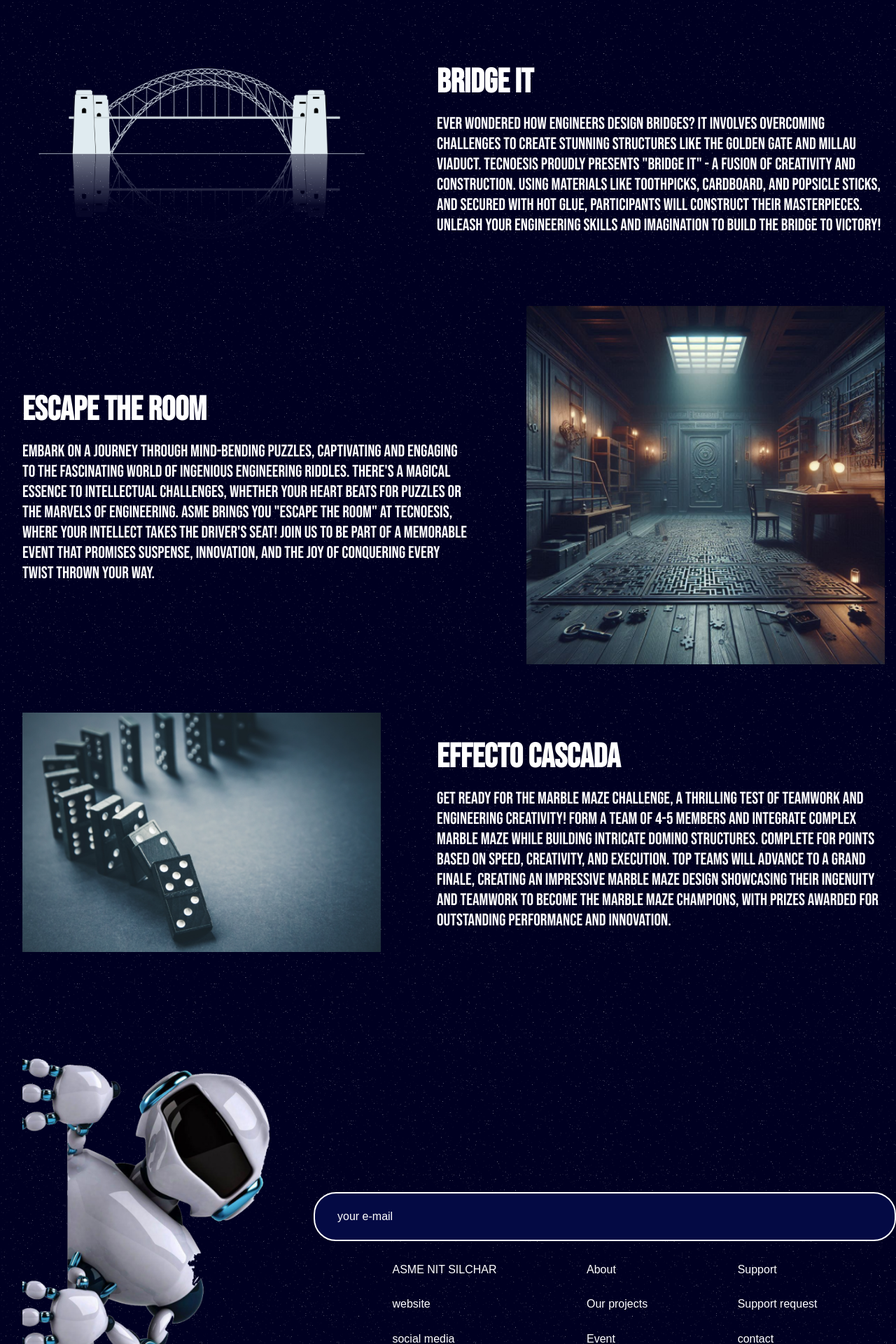
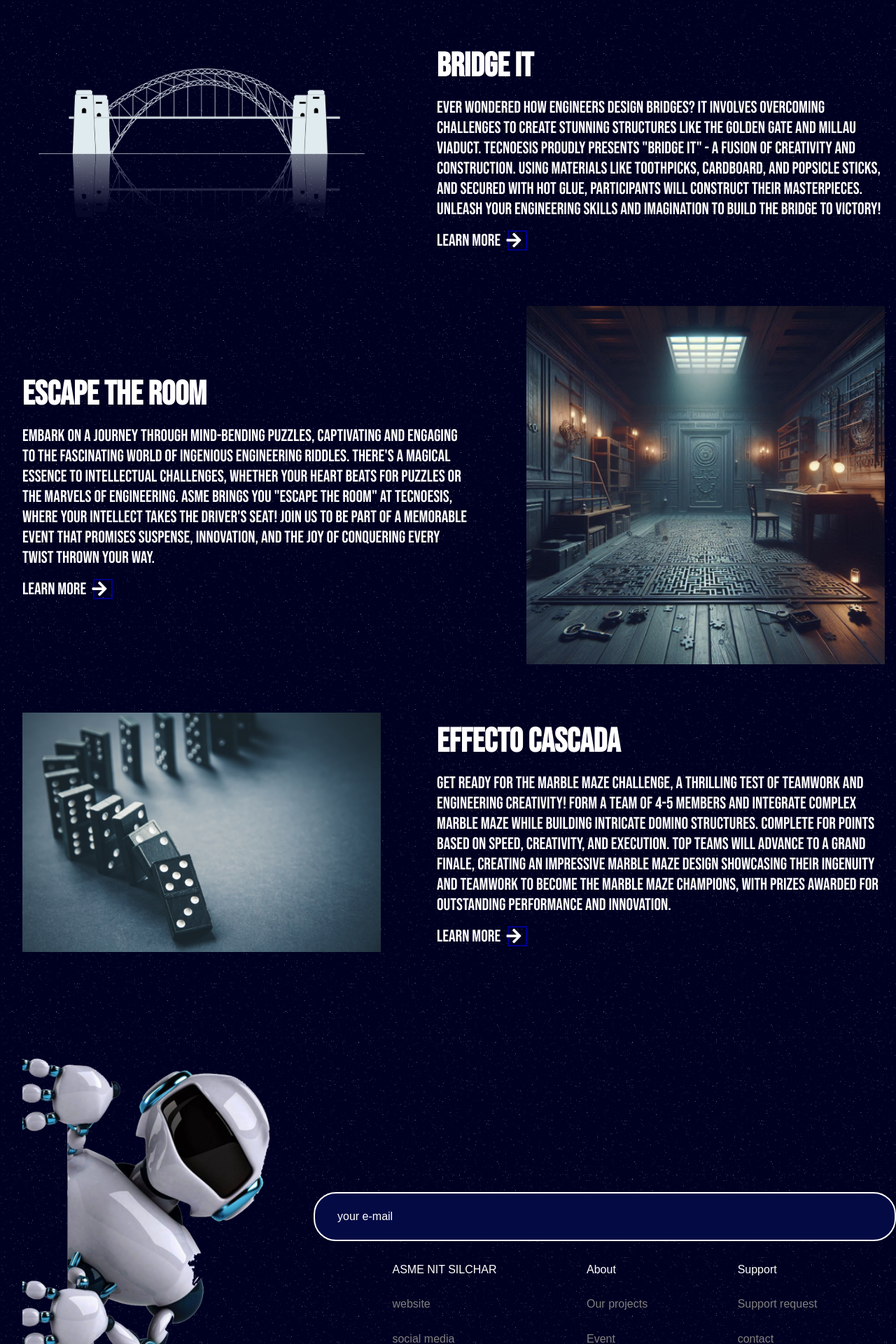
Before and after one commit to ASME-NITS/ASME-NITS, a React (Vite) app: page /events in a window 1280 px wide. Shown: the part 880-2800 px from the top of the page at 70% size. Built offline with nearby package versions, Linux system fonts and the light colour scheme.

Commit message:
added learn more button

```diff
--- a/package.json
+++ b/package.json
@@ -12,6 +12,7 @@
   "dependencies": {
     "react": "^18.2.0",
     "react-dom": "^18.2.0",
+    "react-icons": "^5.4.0",
     "react-router-dom": "^6.28.1",
     "react-router-hash-link": "^2.4.3",
     "sass": "^1.75.0"
--- a/src/Components/Events.jsx
+++ b/src/Components/Events.jsx
@@ -5,6 +5,7 @@ import bi from '../assets/BI.png';
 import ec from '../assets/EC.png';
 import robot from '../assets/robot.png';
 import { NavLink } from 'react-router-dom';
+import { FaArrowRight } from "react-icons/fa";
 const Events = () => {
   return (
     <main>
@@ -17,11 +18,17 @@ const Events = () => {
       <section className="events">
         <div className="eventName">
           <div className="eventDesc">
-          <h2>AEROSTRIKE</h2>
-          <p>Want to take flight with your creative, favorite childhood pastime DIY plane modeling skills?
-            Well look no further. ASME - NJIT Silchar Student Section brings to you “AeroStrike”, in collaboration with the MES under MechActivity 10.0.
-            A competition to let your creativity soar and put your aeronautical skills to the test. "AeroStrike" is a simple competition designed to test your knowledge of weight distribution and aerodynamics
-          </p>
+            <h2>AEROSTRIKE</h2>
+            <p>Want to take flight with your creative, favorite childhood pastime DIY plane modeling skills?
+              Well look no further. ASME - NJIT Silchar Student Section brings to you “AeroStrike”, in collaboration with the MES under MechActivity 10.0.
+              A competition to let your creativity soar and put your aeronautical skills to the test. "AeroStrike" is a simple competition designed to test your knowledge of weight distribution and aerodynamics
+            </p>
+            <NavLink to="/events" className="learn">
+              Learn More
+              <div className="box">
+                <FaArrowRight className="arrow" />
+              </div>
+            </NavLink>
           </div>
           <div className="eventImg">
             <img src={aerostrike} alt="dd" />
@@ -37,6 +44,12 @@ const Events = () => {
           Ever wondered how engineers design bridges? It involves overcoming challenges to create stunning structures like the Golden Gate and Millau Viaduct.
           Tecnoesis proudly presents "Bridge It" - a fusion of creativity and construction. Using materials like toothpicks, cardboard, and popsicle sticks, and secured with hot glue, participants will construct their masterpieces. Unleash your engineering skills and imagination to build the bridge to victory!
           </p>
+          <NavLink to='/events' className="learn">
+              Learn More
+              <div className="box">
+                <FaArrowRight className="arrow" />
+              </div>
+            </NavLink>
           </div>
         </div>
         <div className="eventName">
@@ -46,6 +59,12 @@ const Events = () => {
           Embark on a journey through mind-bending puzzles, captivating and engaging to the fascinating world of ingenious engineering riddles. There's a magical essence to intellectual challenges, whether your heart beats for puzzles or the marvels of engineering.
           ASME brings you "Escape the Room" at Tecnoesis, where your intellect takes the driver's seat! Join us to be part of a memorable event that promises suspense, innovation, and the joy of conquering every twist thrown your way.
           </p>
+          <NavLink to="/events" className="learn">
+              Learn More
+              <div className="box">
+                <FaArrowRight className="arrow" />
+              </div>
+          </NavLink>
           </div>
           <div className="eventImg">
             <img src={etr} alt="dd" />
@@ -60,6 +79,12 @@ const Events = () => {
           <p>
           Get ready for the Marble Maze Challenge, a thrilling test of teamwork and engineering creativity! Form a team of 4-5 members and integrate complex marble maze while building intricate domino structures. Complete for points based on speed, creativity, and execution. Top teams will advance to a grand finale, creating an impressive marble maze design showcasing their ingenuity and teamwork to become the Marble Maze Champions, with prizes awarded for outstanding performance and innovation.
           </p>
+          <NavLink to="/events" className="learn">
+              Learn More
+              <div className="box">
+                <FaArrowRight className="arrow" />
+              </div>
+            </NavLink>
           </div>
 
         </div>
@@ -72,13 +97,13 @@ const Events = () => {
           <div className="anchors">
             <NavLink>ASME NIT SILCHAR</NavLink>
             <div className="sub-anchors">
-              <NavLink>
+              <NavLink className="s-anchors">
                 website
               </NavLink>
-              <NavLink>
+              <NavLink className="s-anchors">
                 social media
               </NavLink>
-              <NavLink>
+              <NavLink className="s-anchors">
                 NIT SILCHAR
               </NavLink>
             </div>
@@ -86,10 +111,10 @@ const Events = () => {
           <div className="anchors">
             <NavLink>About</NavLink>
             <div className="sub-anchors">
-              <NavLink>
+              <NavLink className="s-anchors">
                 Our projects
               </NavLink>
-              <NavLink>
+              <NavLink className="s-anchors">
                 Event
               </NavLink>
             </div>
@@ -97,10 +122,10 @@ const Events = () => {
           <div className="anchors">
             <NavLink>Support</NavLink>
             <div className="sub-anchors">
-              <NavLink>
+              <NavLink className="s-anchors">
                 Support request
               </NavLink>
-              <NavLink>
+              <NavLink className="s-anchors">
                 contact
               </NavLink>
             </div>
--- a/src/Components/styles/Events.css
+++ b/src/Components/styles/Events.css
@@ -83,6 +83,7 @@ footer img{
     flex-direction: column;
     margin-top: 15px;
     gap: 2rem;
+    color: grey;
 
 }
 .anchors-grid{
@@ -103,3 +104,21 @@ footer img{
 .content input::placeholder{
     color: white;
 }
+.learn{
+    display: flex;
+    gap: 10px;
+    font-size: 1.5rem;
+}
+.box{
+    border: 2px solid darkblue;
+    position: relative;
+    width: 1.5rem;
+}
+.arrow{
+    position: absolute;
+    left: -5px;
+    font-size: 1em;
+}
+.s-anchors{
+    color: grey;
+}
```
Also changed, not shown: 1 other file (tests, documents, lock files or other folders).
